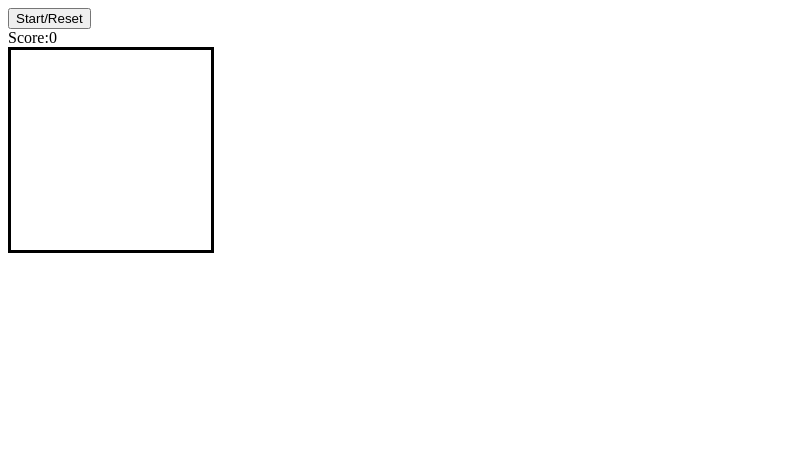
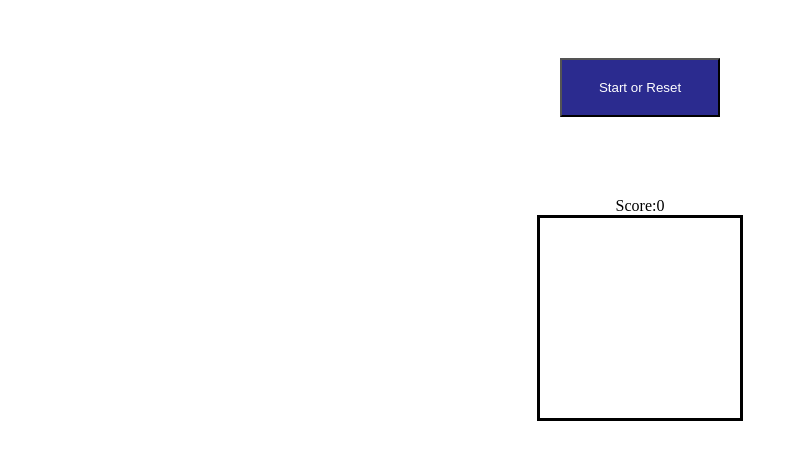
Before and after one commit to stevenabaco/snake_game, a plain HTML site: page index.html in a window 1280 px wide. Shown: the whole page, without its empty margins (0-798 px from the left). Drawn offline with Linux system fonts and the light colour scheme.

Commit message:
add CSS styling

```diff
--- a/index.html
+++ b/index.html
@@ -8,7 +8,8 @@
     <title>Snake Game</title>
 </head>
 <body>
-    <button class="start">Start/Reset</button>
+    <div class='game_container'>
+        <button class='start'>Start or Reset</button>
         <div class='score'>Score:<span>0</span></div>
 
         <div class="grid"> <!-- 10 x 10 grid = 100 divs -->
@@ -103,5 +104,6 @@
             <div></div>
             <div></div>
         </div>
+    </div>
 </body>
 </html>
--- a/style.css
+++ b/style.css
@@ -1,3 +1,15 @@
+.game_container {
+ margin: auto;
+ width: 50%;
+ text-align: center;
+ justify-content: center;
+ display: flex;
+ flex-direction: column;
+ align-items: center;
+
+
+}
+
 .grid {
     border-style: solid;
     width: 200px;
@@ -18,3 +30,17 @@
 .apple {
     background-color: blueviolet;
 }
+
+.score {
+    margin-top: 30px;
+}
+
+button {
+    margin: 50px;
+    padding: 20px;
+    width: 10rem;
+    border-radius:P 25px;
+    background-color: rgb(43, 43, 143);
+    color: white;
+
+}
```
Lines whose indentation alone changed are shown as unchanged.
